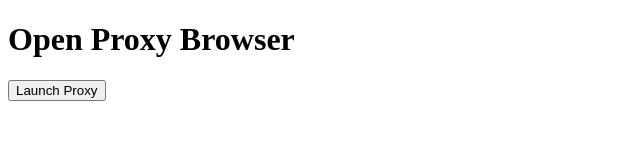
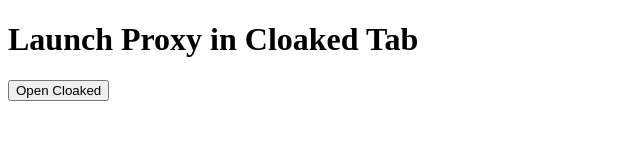
Before and after one commit to prince-art-proxy/proxy-client-simulation, a plain HTML site: page index.html in a window 1280 px wide. Shown: the whole page, without its empty margins (0-640 px from the left). Drawn offline with Linux system fonts and the light colour scheme.

Commit message:
Update index.html

```diff
--- a/index.html
+++ b/index.html
@@ -2,14 +2,14 @@
 <html lang="en">
 <head>
   <meta charset="UTF-8">
-  <title>Launch Proxy</title>
+  <title>Launch Proxy Cloaked</title>
 </head>
 <body>
-  <h1>Open Proxy Browser</h1>
-  <button onclick="launchProxy()">Launch Proxy</button>
+  <h1>Launch Proxy in Cloaked Tab</h1>
+  <button onclick="launchCloaked()">Open Cloaked</button>
 
   <script>
-    function launchProxy() {
+    function launchCloaked() {
       const win = window.open('about:blank', '_blank');
       if (win) {
         win.location.href = 'https://calebisdumb.drm.hk/';
```
